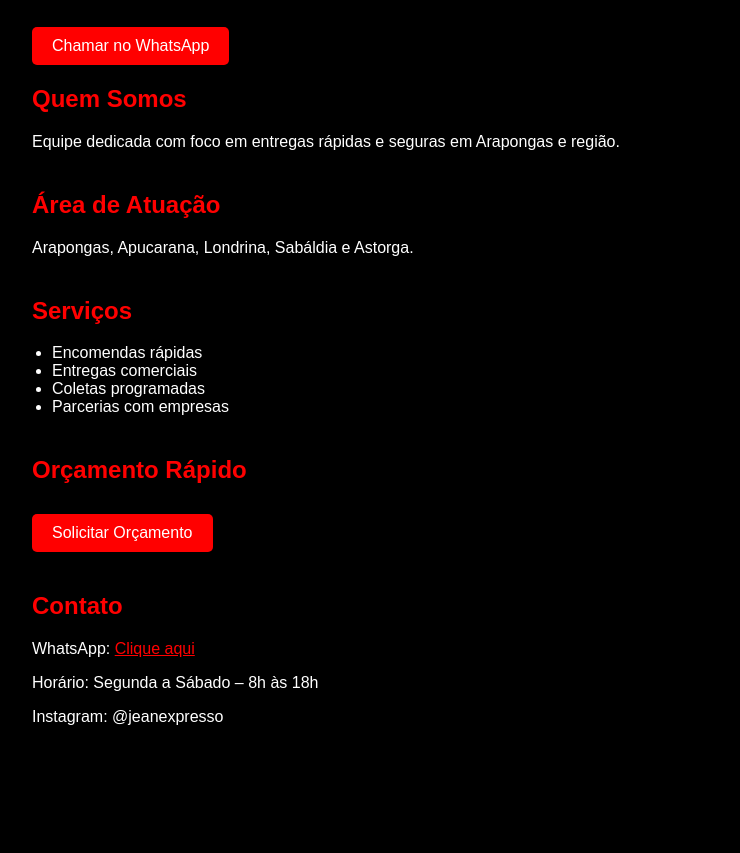
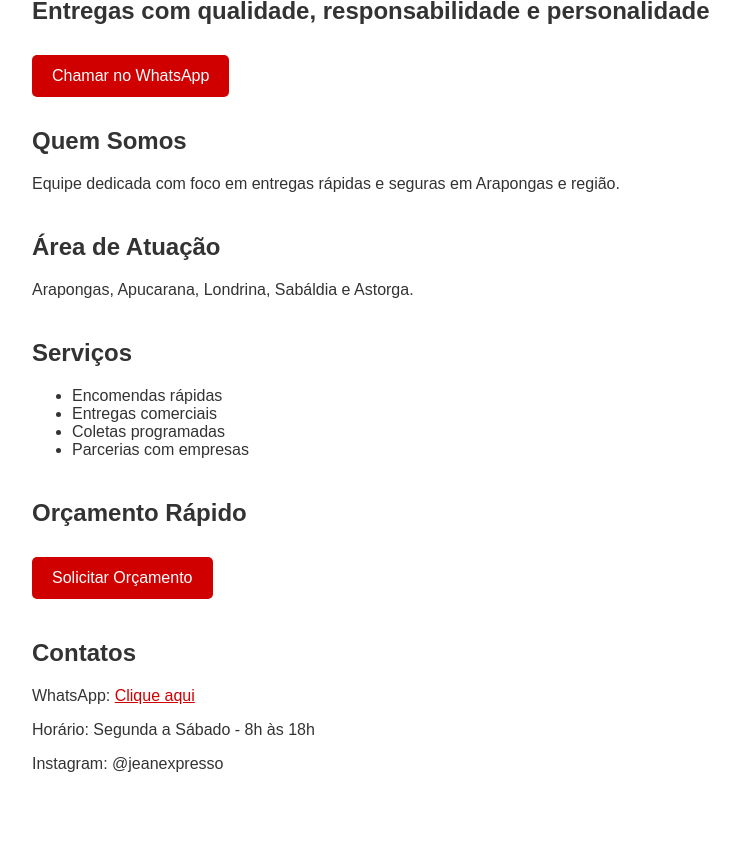
Before and after one commit to jeanexpresso/Jean-expresso, a plain HTML site: page index.html in a window 1280 px wide. Shown: the part 131-984 px from the top of the page, without its empty margins (158-898 px from the left). Before the commit the page ends 917 px from the top, so only its background shows below. Drawn offline with Linux system fonts and the light colour scheme.

Commit message:
Update index.html

```diff
--- a/index.html
+++ b/index.html
@@ -1,4 +1,3 @@
-
 <!DOCTYPE html>
 <html lang="pt-BR">
 <head>
@@ -6,19 +5,45 @@
     <meta name="viewport" content="width=device-width, initial-scale=1.0">
     <title>Jean Expresso - Entregas Rápidas</title>
     <style>
-        body { background-color: #000; color: #fff; font-family: Arial, sans-serif; margin: 0; padding: 0; }
-        .container { max-width: 900px; margin: 0 auto; padding: 20px; }
-        h1, h2 { color: #ff0000; }
-        a.button { display: inline-block; background-color: #ff0000; color: #fff; padding: 10px 20px; text-decoration: none; border-radius: 5px; margin-top: 10px; }
-        .section { margin-bottom: 40px; }
-        ul { padding-left: 20px; }
+        body {
+            background-color: #ffffff;
+            color: #333;
+            font-family: Arial, sans-serif;
+            margin: 0;
+            padding: 0;
+        }
+        .container {
+            max-width: 900px;
+            margin: 20px auto;
+            padding: 20px;
+        }
+        h1 {
+            color: #d00000;
+        }
+        h2 {
+            color: #333;
+            margin-top: 30px;
+        }
+        .button {
+            display: inline-block;
+            background-color: #d00000;
+            color: #fff;
+            padding: 12px 20px;
+            text-decoration: none;
+            border-radius: 5px;
+            margin-top: 10px;
+        }
+        .section {
+            margin-bottom: 40px;
+        }
     </style>
 </head>
 <body>
+
 <div class="container">
     <h1>Jean Expresso</h1>
     <h2>Entregas com qualidade, responsabilidade e personalidade</h2>
-        <a href="https://wa.me/message/PB57SGOWBWYTL1" class="button">Chamar no WhatsApp</a>
+    <a href="https://wa.me/message/PB57SG0WBWYTL1" class="button">Chamar no WhatsApp</a>
 
     <div class="section">
         <h2>Quem Somos</h2>
@@ -42,15 +67,16 @@
 
     <div class="section">
         <h2>Orçamento Rápido</h2>
-            <a href="https://wa.me/message/PB57SGOWBWYTL1" class="button">Solicitar Orçamento</a>
+        <a href="https://wa.me/message/PB57SG0WBWYTL1" class="button">Solicitar Orçamento</a>
     </div>
 
     <div class="section">
-            <h2>Contato</h2>
-            <p>WhatsApp: <a href="https://wa.me/message/PB57SGOWBWYTL1" style="color:#ff0000;">Clique aqui</a></p>
-            <p>Horário: Segunda a Sábado – 8h às 18h</p>
+        <h2>Contatos</h2>
+        <p>WhatsApp: <a href="https://wa.me/message/PB57SG0WBWYTL1" style="color:#d00000;">Clique aqui</a></p>
+        <p>Horário: Segunda a Sábado - 8h às 18h</p>
         <p>Instagram: @jeanexpresso</p>
     </div>
 </div>
+
 </body>
 </html>
```
Lines whose indentation alone changed are shown as unchanged.
